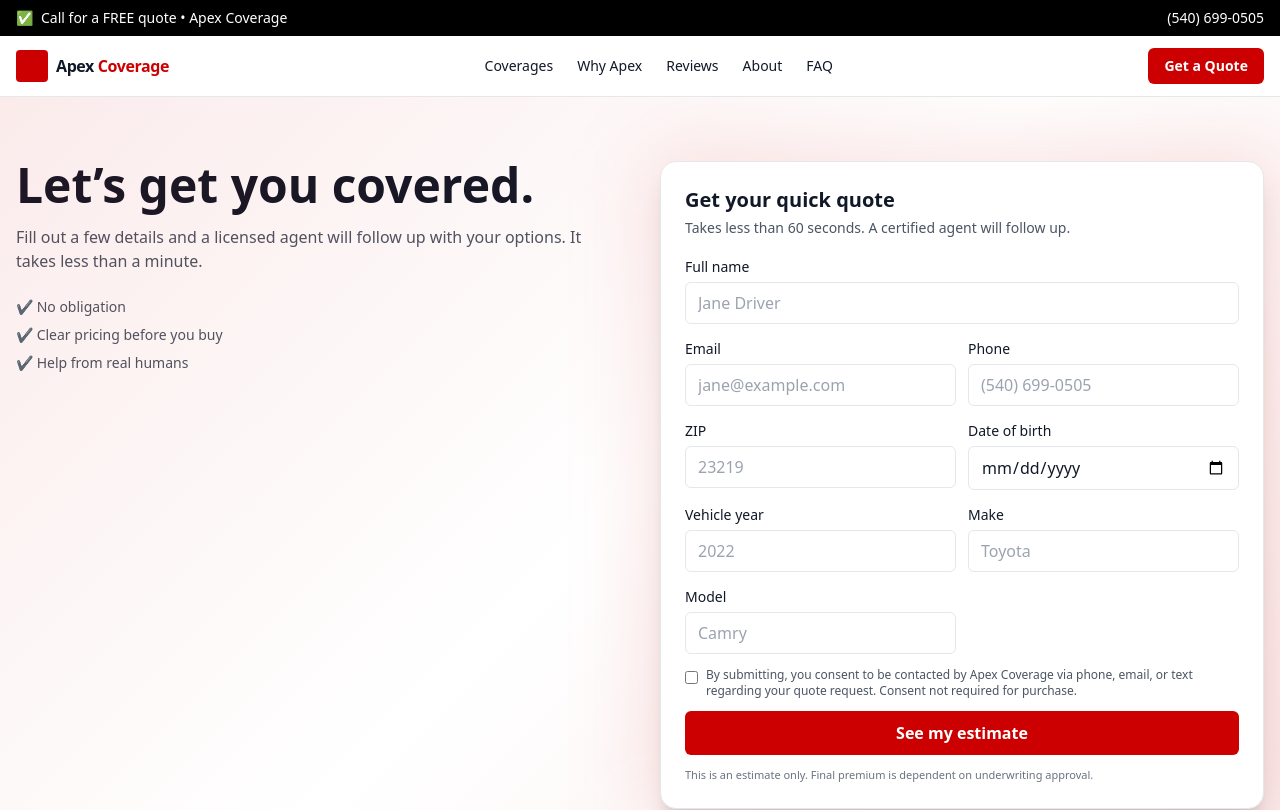
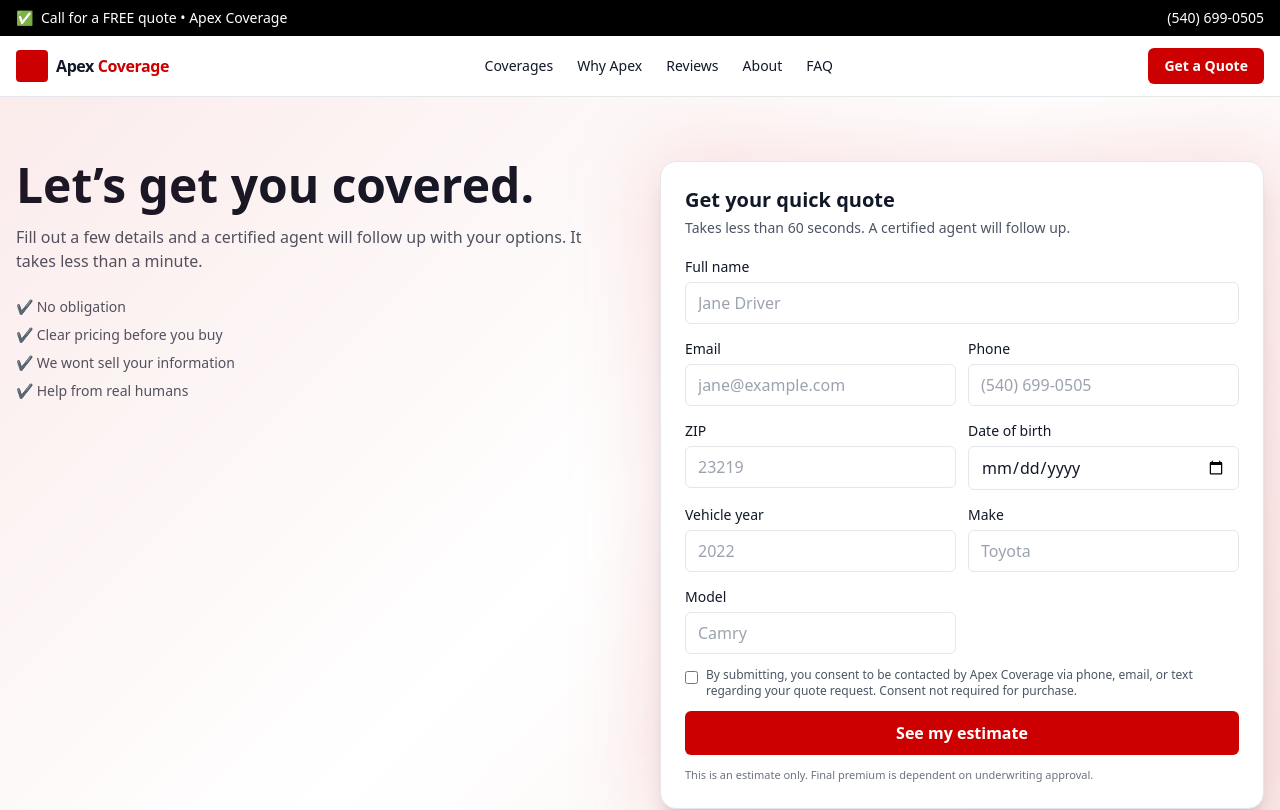
Before and after one commit to apexcoverage/Apex-Coverage-Site, a Next.js app: page /quote in a window 1280 px wide. Shown: the top 810 px of the page. Built offline with nearby package versions, Linux system fonts and the light colour scheme.

Commit message:
Update page.tsx

```diff
--- a/app/quote/page.tsx
+++ b/app/quote/page.tsx
@@ -24,12 +24,13 @@ export default function QuotePage() {
               Let’s get you covered.
             </h1>
             <p className="mt-4 text-gray-600 max-w-prose">
-              Fill out a few details and a licensed agent will follow up with your options.
+              Fill out a few details and a certified agent will follow up with your options.
               It takes less than a minute.
             </p>
             <ul className="mt-6 space-y-2 text-sm text-gray-600">
               <li>✔️ No obligation</li>
               <li>✔️ Clear pricing before you buy</li>
+              <li>✔️ We wont sell your information</li>
               <li>✔️ Help from real humans</li>
             </ul>
           </div>
```
